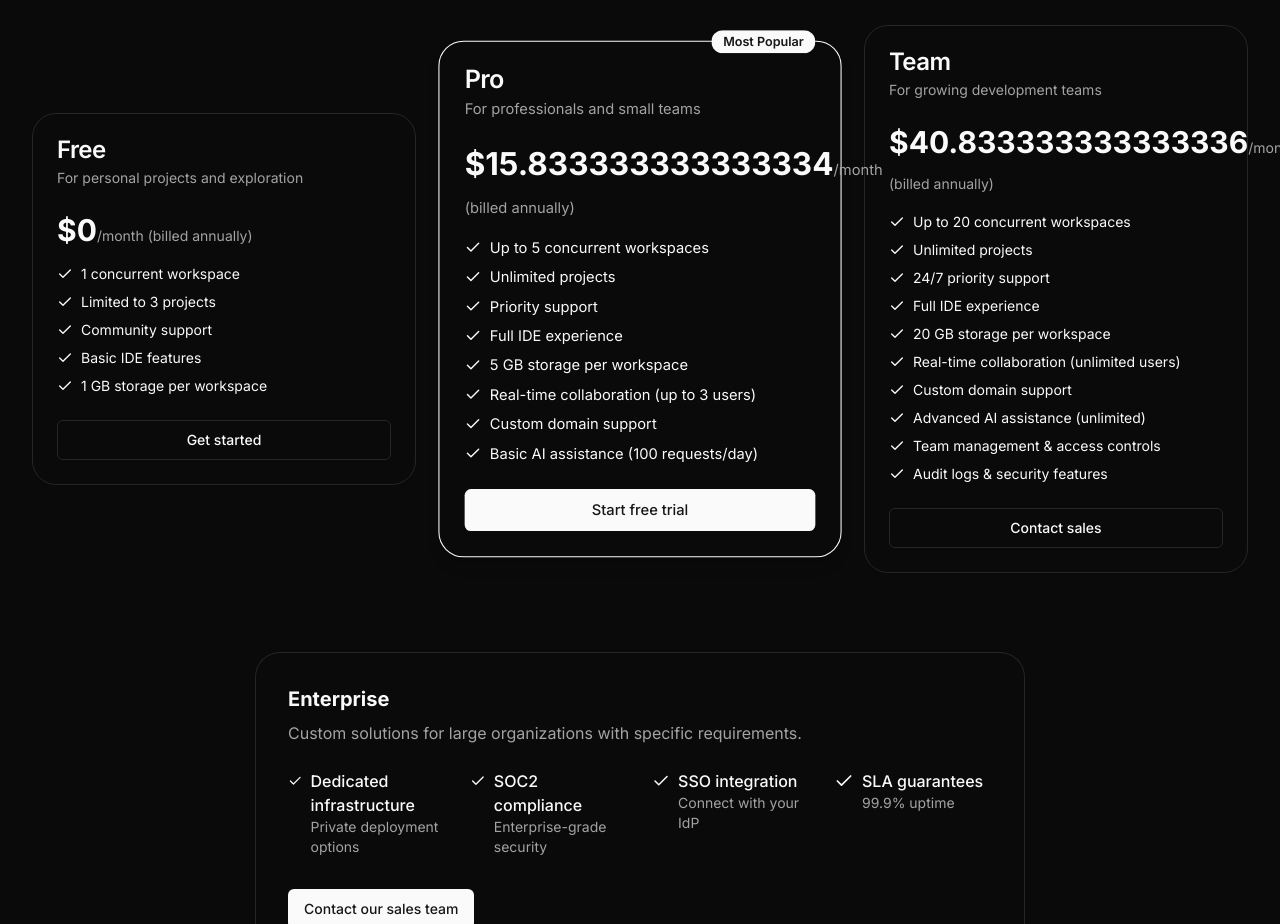
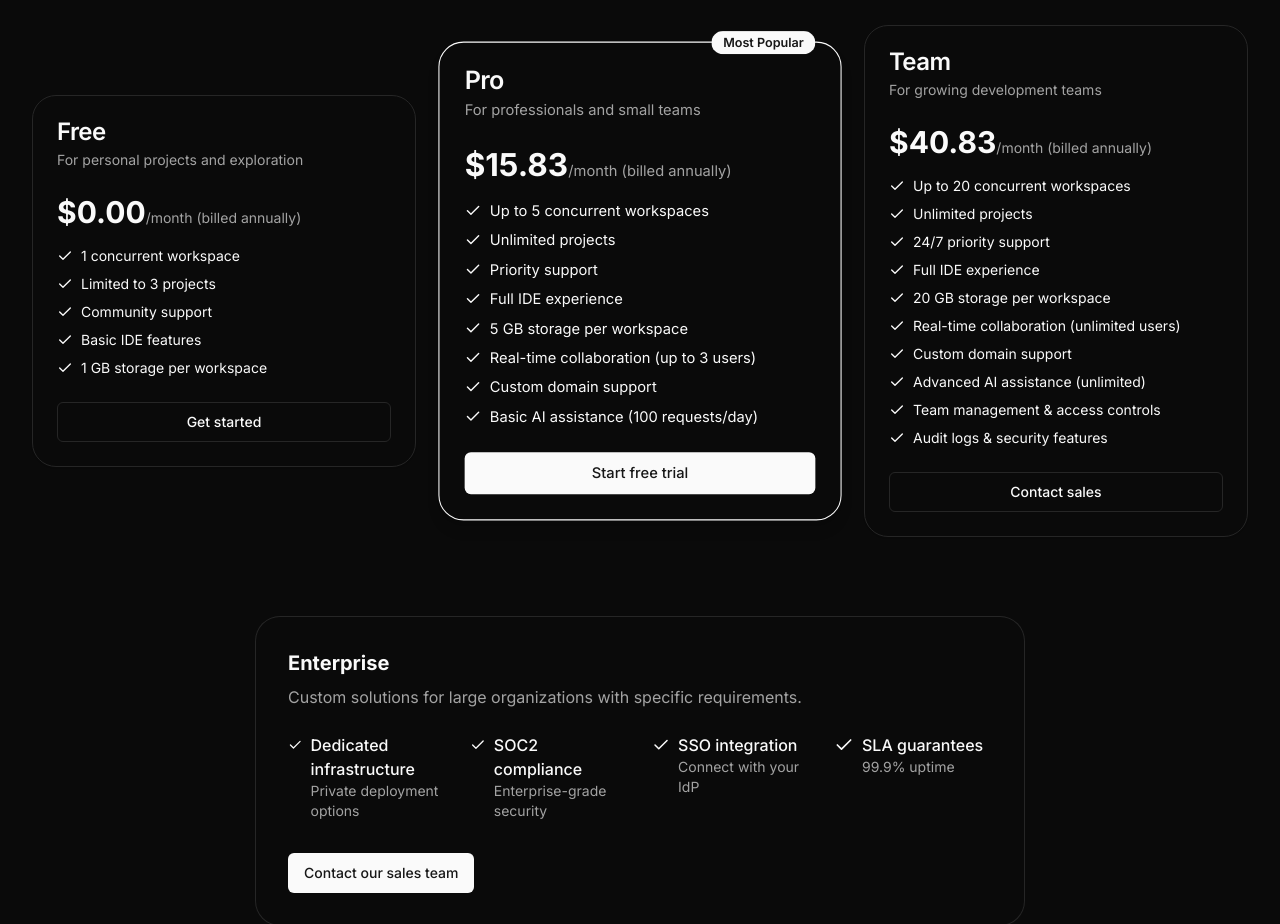
Before and after one commit to vacerde/qBridge, a Next.js app in the folder frontend/: page / in a window 1280 px wide. Shown: the part 6900-7824 px from the top of the page. Built offline with nearby package versions, Linux system fonts and the light colour scheme; no server answers.

Commit message:
feat: format pricing display to show two decimal places for improved clarity

```diff
--- a/frontend/components/landing/pricing.tsx
+++ b/frontend/components/landing/pricing.tsx
@@ -113,7 +113,7 @@ export function LandingPricing() {
               </CardHeader>
               <CardContent className="grid gap-4">
                 <div className="text-3xl font-bold">
-                  ${annual ? plan.price.annual / 12 : plan.price.monthly}
+                  ${(annual ? plan.price.annual / 12 : plan.price.monthly).toFixed(2)}
                   <span className="text-sm font-normal text-muted-foreground">
                     /month{annual ? ' (billed annually)' : ''}
                   </span>
```
